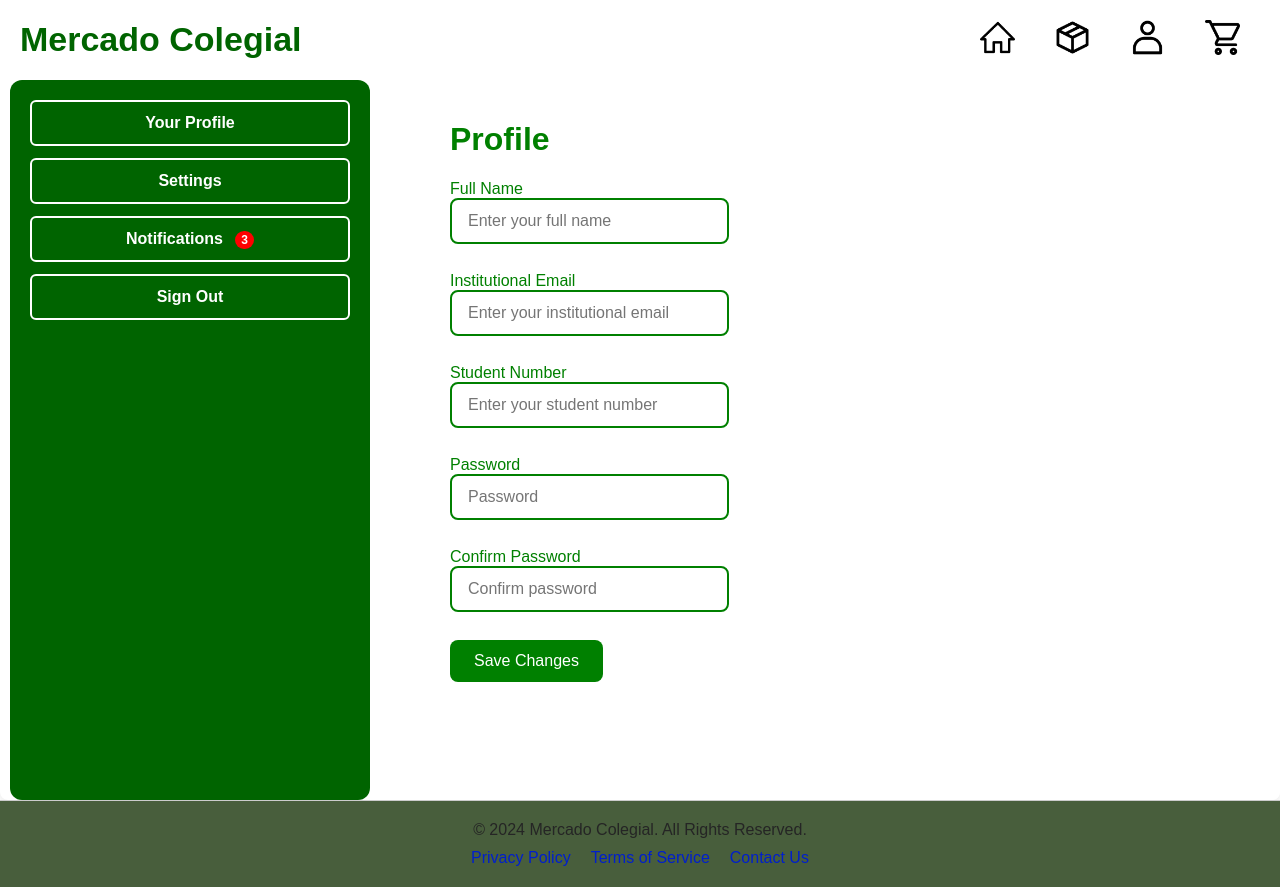
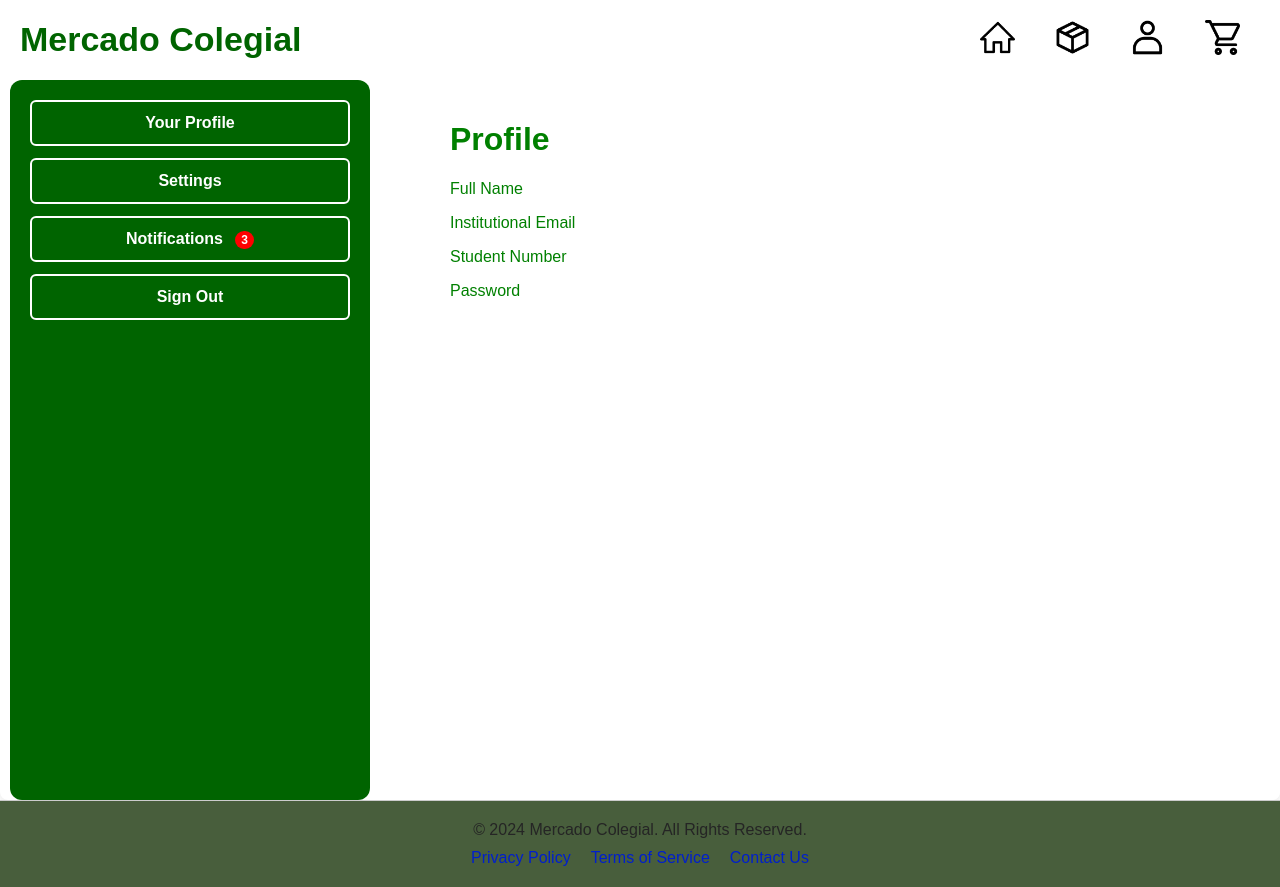
Before and after one commit to uprm-inso4101-2024-2025-s1/semester-project-mercado-colegial-online, a Vue app in the folder vue-project/: page /profile in a window 1280 px wide. Built offline with nearby package versions, Linux system fonts and the light colour scheme.

Commit message:
Moved saved changes to settings option and cleared the your profile option form inputs

```diff
--- a/vue-project/src/views/Profile.vue
+++ b/vue-project/src/views/Profile.vue
@@ -6,7 +6,7 @@
     <aside class="sidebar">
       <ul>
         <li @click="selectOption('your profile')">Your Profile</li>
-        <li @click="selectedOption('settings')">Settings</li>
+        <li @click="selectOption('settings')"> Settings </li>
         <li @click="selectOption('notifications')"> Notifications <span class="notification-count">3</span> </li>
         <li @click="selectOption('sign out')">Sign Out</li>
       </ul>
@@ -16,7 +16,33 @@
     <main class="main-content">
       <h1>Profile</h1>
 
+
+      <!-- Settings Option -->
       <div v-if="selectedOption === 'your profile'" class="form-container">
+        <form @submit.prevent="signUp">
+          <div class="form">
+            <div class="formElement">
+              <label for="Name">Full Name</label>
+            </div>
+            <div class="formElement">
+              <label for="institutionalEmail">Institutional Email</label>
+            </div>
+            <div class="formElement">
+              <label for="studentNumber">Student Number</label>
+
+            </div>
+            <div class="formElement">
+              <label for="signUpPassword">Password</label>
+            </div>
+            <div v-if="isSeller" class="formElement">
+              <label for="storeName">Shop Name</label>
+            </div>
+          </div>
+        </form>
+      </div>
+
+        <!-- Settings Option -->
+      <div v-if="selectedOption === 'settings'">
         <form @submit.prevent="signUp">
           <div class="form">
             <div class="formElement">
@@ -49,7 +75,10 @@
           </div>
         </form>
       </div>
+            <!-- Notification Option -->
+      <div v-if="selectedOption === 'notifications'">
 
+      </div>
       <!-- Sign Out Option -->
       <div v-if="selectedOption === 'sign out'">
         <router-link to="/LogIn">
```
